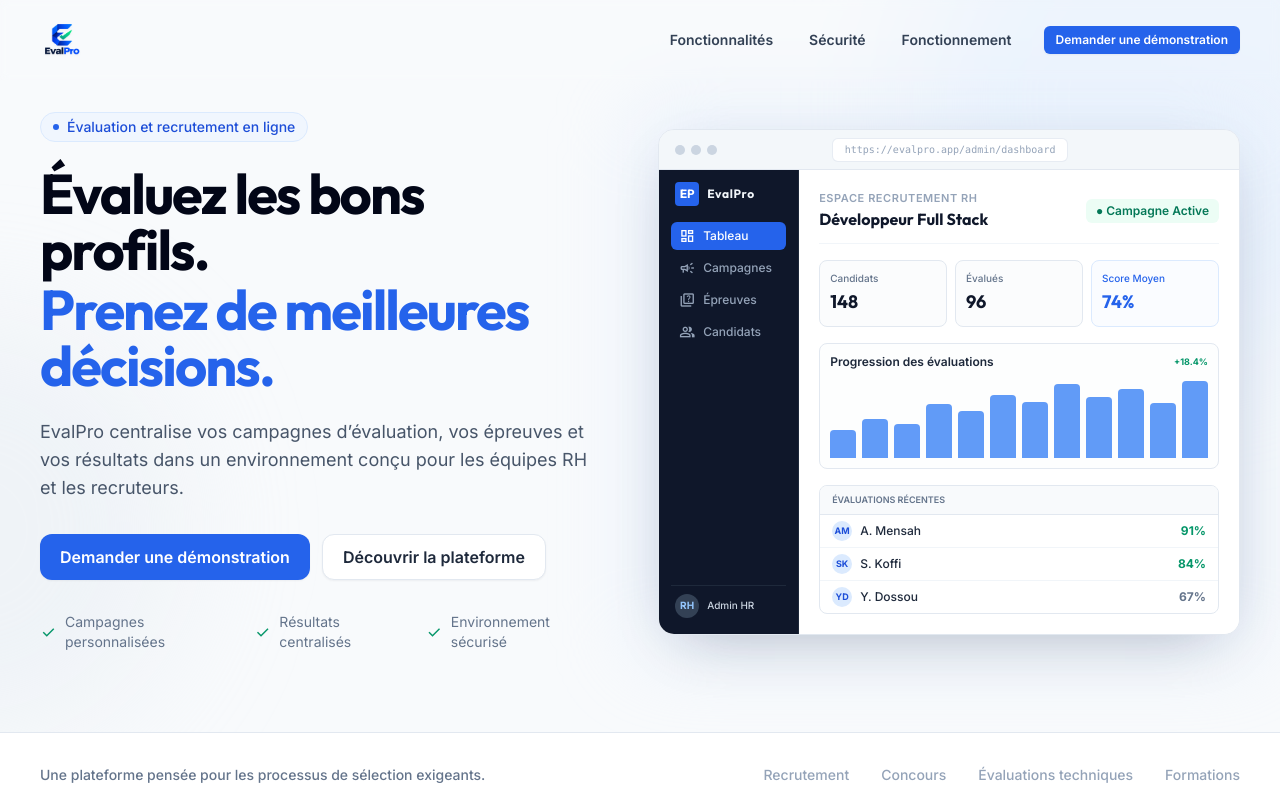
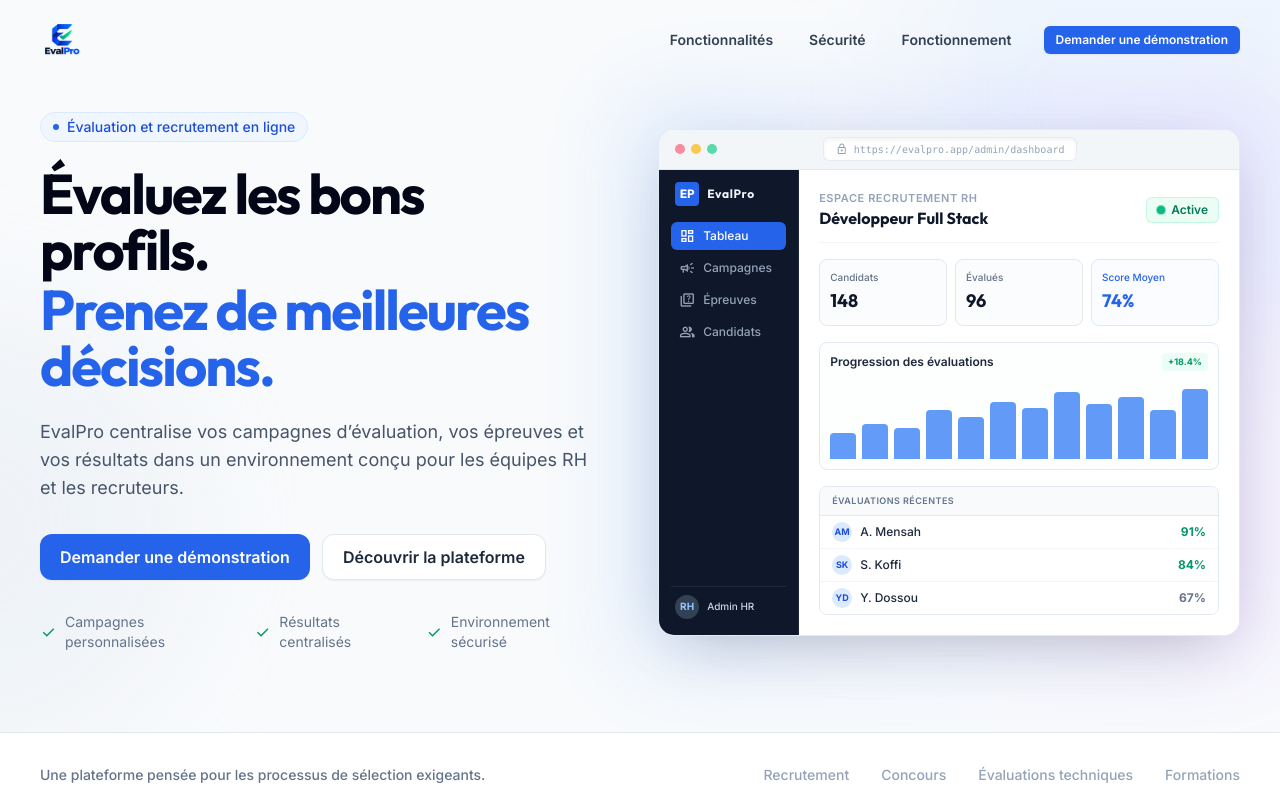
Before and after one commit to josuefox123/evalpro, a Vue app in the folder evalpro front/: page / in a window 1280 px wide. Shown: the top 800 px of the page. Built offline with nearby package versions, Linux system fonts and the light colour scheme.

Commit message:
feat(animations): add professional floating motion, breathing glow, live ping indicators and interactive hover effects to EvalPro demo mockup

```diff
--- a/evalpro front/src/index.css
+++ b/evalpro front/src/index.css
@@ -146,3 +146,49 @@
 ::-webkit-scrollbar-thumb:hover {
   background: #94a3b8;
 }
+
+/* ================================================================
+   Animations Professionnelles EvalPro (Mockup, Glow, Floating)
+   ================================================================ */
+@keyframes ep-float {
+  0%, 100% {
+    transform: translateY(0px);
+  }
+  50% {
+    transform: translateY(-8px);
+  }
+}
+
+@keyframes ep-pulse-glow {
+  0%, 100% {
+    opacity: 0.35;
+    transform: scale(1);
+  }
+  50% {
+    opacity: 0.7;
+    transform: scale(1.04);
+  }
+}
+
+@keyframes ep-ping-slow {
+  0% {
+    transform: scale(1);
+    opacity: 1;
+  }
+  75%, 100% {
+    transform: scale(2.2);
+    opacity: 0;
+  }
+}
+
+.animate-ep-float {
+  animation: ep-float 6s ease-in-out infinite;
+}
+
+.animate-ep-glow {
+  animation: ep-pulse-glow 4.5s ease-in-out infinite;
+}
+
+.animate-ep-ping {
+  animation: ep-ping-slow 2s cubic-bezier(0, 0, 0.2, 1) infinite;
+}
--- a/evalpro front/src/vues/VueAccueil.vue
+++ b/evalpro front/src/vues/VueAccueil.vue
@@ -217,34 +217,36 @@
 
 
             <!-- =================================================
-                 REALISTIC EVALPRO DASHBOARD MOCKUP
+                 REALISTIC EVALPRO DASHBOARD MOCKUP WITH PRO ANIMATIONS
             ================================================== -->
-            <div class="relative w-full max-w-[680px] mx-auto lg:max-w-none">
+            <div class="relative w-full max-w-[680px] mx-auto lg:max-w-none group">
 
-              <!-- Glow -->
+              <!-- Ambient Breathing Glow -->
               <div
-                class="absolute -inset-3 sm:-inset-5 rounded-[25px] bg-blue-100/50 blur-2xl"
+                class="absolute -inset-3 sm:-inset-5 rounded-[28px] bg-gradient-to-r from-blue-400/30 via-indigo-300/30 to-purple-400/30 blur-2xl animate-ep-glow"
               ></div>
 
 
+              <!-- Mockup Container with Floating Motion and Elevate Hover -->
               <div
-                class="relative rounded-xl sm:rounded-2xl border border-slate-200 bg-white shadow-[0_20px_60px_-25px_rgba(15,23,42,0.30)] overflow-hidden"
+                class="relative rounded-xl sm:rounded-2xl border border-slate-200/90 bg-white shadow-[0_20px_60px_-25px_rgba(15,23,42,0.30)] overflow-hidden transition-all duration-500 group-hover:-translate-y-1.5 group-hover:shadow-[0_30px_80px_-20px_rgba(37,99,235,0.25)] animate-ep-float"
               >
 
                 <!-- Browser bar -->
                 <div
-                  class="h-9 sm:h-10 border-b border-slate-200 bg-slate-100/80 flex items-center px-3 sm:px-4 justify-between"
+                  class="h-9 sm:h-10 border-b border-slate-200 bg-slate-100/90 flex items-center px-3 sm:px-4 justify-between"
                 >
                   <div class="flex items-center gap-1.5">
-                    <span class="w-2.5 h-2.5 rounded-full bg-slate-300"></span>
-                    <span class="w-2.5 h-2.5 rounded-full bg-slate-300"></span>
-                    <span class="w-2.5 h-2.5 rounded-full bg-slate-300"></span>
+                    <span class="w-2.5 h-2.5 rounded-full bg-rose-400/80"></span>
+                    <span class="w-2.5 h-2.5 rounded-full bg-amber-400/80"></span>
+                    <span class="w-2.5 h-2.5 rounded-full bg-emerald-400/80"></span>
                   </div>
 
                   <div
-                    class="h-5 sm:h-6 px-3 rounded-md bg-white border border-slate-200/80 flex items-center text-[10px] text-slate-400 font-mono truncate max-w-[240px] sm:max-w-[320px]"
+                    class="h-5 sm:h-6 px-3 rounded-md bg-white border border-slate-200/80 flex items-center gap-1.5 text-[10px] text-slate-400 font-mono truncate max-w-[240px] sm:max-w-[320px] shadow-inner"
                   >
-                    https://evalpro.app/admin/dashboard
+                    <span class="material-symbols-outlined text-[12px] text-slate-400">lock</span>
+                    <span class="truncate">https://evalpro.app/admin/dashboard</span>
                   </div>
 
                   <div class="w-10"></div>
@@ -259,7 +261,7 @@
                     <div class="space-y-4">
                       <!-- Logo Mini -->
                       <div class="flex items-center gap-2 px-1">
-                        <div class="w-6 h-6 rounded bg-blue-600 text-white flex items-center justify-center font-bold text-xs shrink-0 font-titre">
+                        <div class="w-6 h-6 rounded bg-blue-600 text-white flex items-center justify-center font-bold text-xs shrink-0 font-titre shadow-sm">
                           EP
                         </div>
                         <span class="hidden sm:inline text-xs font-bold font-titre tracking-wider text-slate-100">
@@ -269,19 +271,19 @@
 
                       <!-- Nav Items -->
                       <div class="space-y-1">
-                        <div class="flex items-center gap-2 px-2 py-1.5 rounded-md bg-blue-600 text-white text-[10px] sm:text-xs font-medium cursor-default">
+                        <div class="flex items-center gap-2 px-2 py-1.5 rounded-md bg-blue-600 text-white text-[10px] sm:text-xs font-medium cursor-default shadow-sm transition-transform hover:scale-[1.02]">
                           <span class="material-symbols-outlined text-[16px]">dashboard</span>
                           <span class="hidden sm:inline">Tableau</span>
                         </div>
-                        <div class="flex items-center gap-2 px-2 py-1.5 rounded-md text-slate-400 hover:text-white text-[10px] sm:text-xs font-medium cursor-default">
+                        <div class="flex items-center gap-2 px-2 py-1.5 rounded-md text-slate-400 hover:text-white hover:bg-slate-800 text-[10px] sm:text-xs font-medium cursor-default transition-colors">
                           <span class="material-symbols-outlined text-[16px]">campaign</span>
                           <span class="hidden sm:inline">Campagnes</span>
                         </div>
-                        <div class="flex items-center gap-2 px-2 py-1.5 rounded-md text-slate-400 hover:text-white text-[10px] sm:text-xs font-medium cursor-default">
+                        <div class="flex items-center gap-2 px-2 py-1.5 rounded-md text-slate-400 hover:text-white hover:bg-slate-800 text-[10px] sm:text-xs font-medium cursor-default transition-colors">
                           <span class="material-symbols-outlined text-[16px]">quiz</span>
                           <span class="hidden sm:inline">Épreuves</span>
                         </div>
-                        <div class="flex items-center gap-2 px-2 py-1.5 rounded-md text-slate-400 hover:text-white text-[10px] sm:text-xs font-medium cursor-default">
+                        <div class="flex items-center gap-2 px-2 py-1.5 rounded-md text-slate-400 hover:text-white hover:bg-slate-800 text-[10px] sm:text-xs font-medium cursor-default transition-colors">
                           <span class="material-symbols-outlined text-[16px]">group</span>
                           <span class="hidden sm:inline">Candidats</span>
                         </div>
@@ -313,24 +315,28 @@
                         </div>
                       </div>
 
-                      <span class="px-2 py-0.5 sm:px-2.5 sm:py-1 rounded-md bg-emerald-50 text-emerald-700 text-[9px] sm:text-xs font-semibold">
-                        ● Campagne Active
+                      <span class="inline-flex items-center gap-1.5 px-2.5 py-1 rounded-md bg-emerald-50 text-emerald-700 text-[9px] sm:text-xs font-semibold border border-emerald-200/60 shadow-xs">
+                        <span class="relative flex h-2 w-2">
+                          <span class="animate-ep-ping absolute inline-flex h-full w-full rounded-full bg-emerald-400 opacity-75"></span>
+                          <span class="relative inline-flex rounded-full h-2 w-2 bg-emerald-500"></span>
+                        </span>
+                        <span>Active</span>
                       </span>
                     </div>
 
                     <!-- KPI Grid -->
                     <div class="grid grid-cols-3 gap-2">
-                      <div class="rounded-lg border border-slate-200 p-2 sm:p-2.5 bg-slate-50/50">
+                      <div class="rounded-lg border border-slate-200 p-2 sm:p-2.5 bg-slate-50/50 transition-all hover:bg-white hover:shadow-xs">
                         <div class="text-[8px] sm:text-[10px] font-medium text-slate-500">Candidats</div>
                         <div class="mt-0.5 text-sm sm:text-lg font-bold text-slate-900 font-titre">148</div>
                       </div>
 
-                      <div class="rounded-lg border border-slate-200 p-2 sm:p-2.5 bg-slate-50/50">
+                      <div class="rounded-lg border border-slate-200 p-2 sm:p-2.5 bg-slate-50/50 transition-all hover:bg-white hover:shadow-xs">
                         <div class="text-[8px] sm:text-[10px] font-medium text-slate-500">Évalués</div>
                         <div class="mt-0.5 text-sm sm:text-lg font-bold text-slate-900 font-titre">96</div>
                       </div>
 
-                      <div class="rounded-lg border border-blue-100 p-2 sm:p-2.5 bg-blue-50/30">
+                      <div class="rounded-lg border border-blue-100 p-2 sm:p-2.5 bg-blue-50/30 transition-all hover:bg-blue-50/60">
                         <div class="text-[8px] sm:text-[10px] font-medium text-blue-600">Score Moyen</div>
                         <div class="mt-0.5 text-sm sm:text-lg font-bold text-blue-600 font-titre">74%</div>
                       </div>
@@ -340,20 +346,20 @@
                     <div class="rounded-lg border border-slate-200 p-2.5 bg-slate-50/30">
                       <div class="flex justify-between items-center mb-2">
                         <span class="text-[10px] sm:text-xs font-semibold text-slate-800">Progression des évaluations</span>
-                        <span class="text-[9px] font-bold text-emerald-600">+18.4%</span>
+                        <span class="text-[9px] font-bold text-emerald-600 bg-emerald-50 px-1.5 py-0.5 rounded">+18.4%</span>
                       </div>
-                      <div class="flex items-end gap-1 sm:gap-1.5 h-16 sm:h-20">
-                        <div v-for="(height, index) in chartBars" :key="index" class="flex-1 rounded-t bg-blue-500/80" :style="{ height: `${height}%` }"></div>
+                      <div class="flex items-end gap-1 sm:gap-1.5 h-16 sm:h-20 pt-2">
+                        <div v-for="(height, index) in chartBars" :key="index" class="flex-1 rounded-t bg-blue-500/80 hover:bg-blue-600 transition-all duration-300 hover:scale-y-110 origin-bottom" :style="{ height: `${height}%` }"></div>
                       </div>
                     </div>
 
                     <!-- Candidates List -->
                     <div class="rounded-lg border border-slate-200 overflow-hidden text-[10px] sm:text-xs">
-                      <div class="px-3 py-1.5 bg-slate-50 border-b border-slate-200 font-semibold text-slate-500 text-[9px] uppercase">
+                      <div class="px-3 py-1.5 bg-slate-50 border-b border-slate-200 font-semibold text-slate-500 text-[9px] uppercase tracking-wider">
                         Évaluations récentes
                       </div>
-                      <div class="divide-y divide-slate-100">
-                        <div v-for="c in candidates" :key="c.name" class="px-3 py-1.5 flex items-center justify-between">
+                      <div class="divide-y divide-slate-100 bg-white">
+                        <div v-for="c in candidates" :key="c.name" class="px-3 py-1.5 flex items-center justify-between hover:bg-slate-50/80 transition-colors">
                           <div class="flex items-center gap-2 min-w-0">
                             <div class="w-5 h-5 rounded-full bg-blue-100 text-blue-700 font-bold flex items-center justify-center text-[9px]">
                               {{ c.initials }}
```
